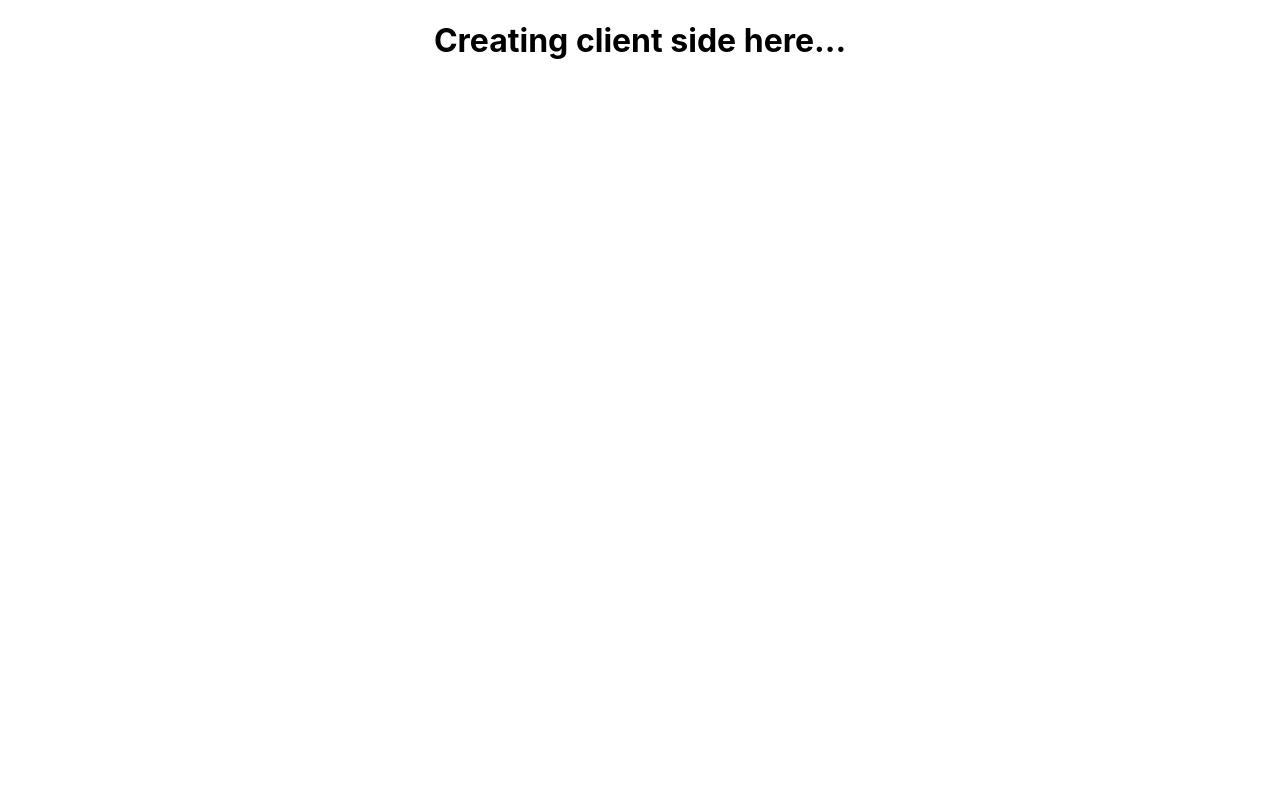
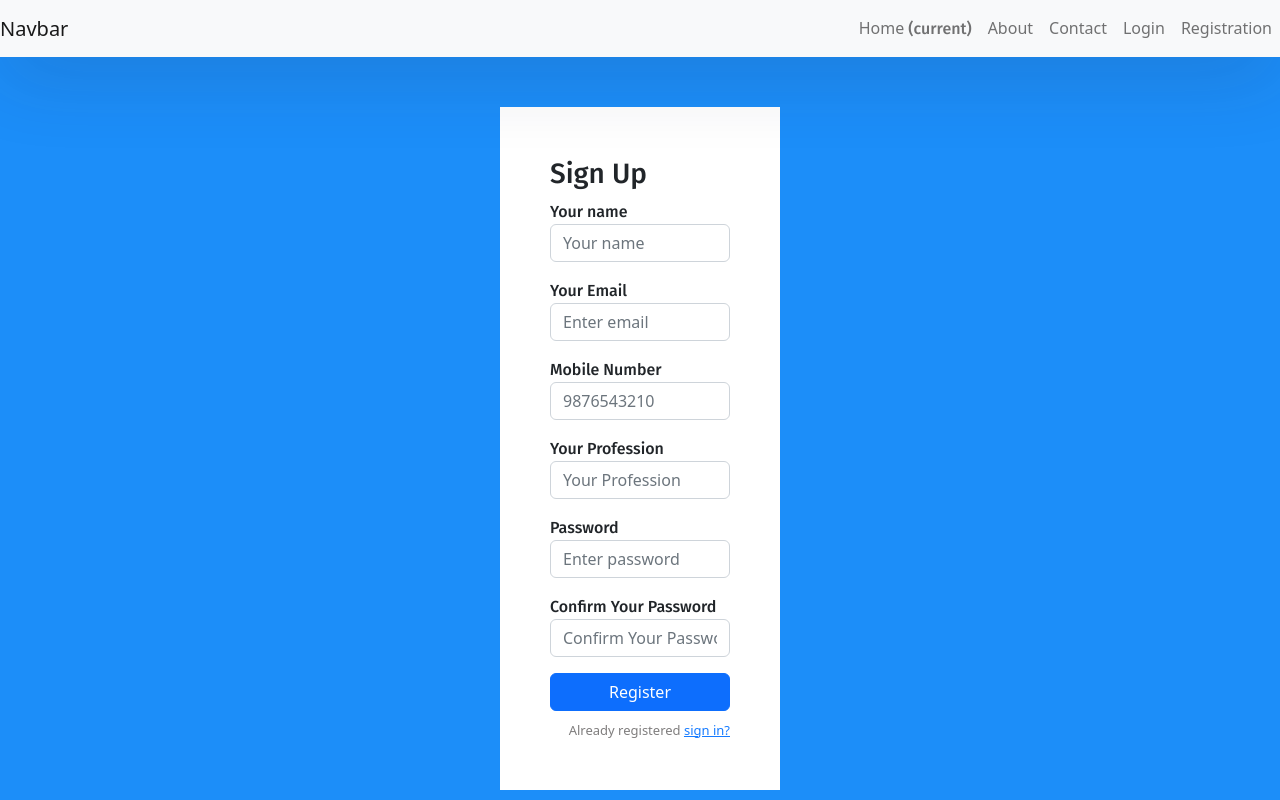
Before and after one commit to suryawanshi-ankit/firstmern-loginSingin, a React (Create React App) app in the folder client/: page /signup in a window 1280 px wide. Built offline with nearby package versions, Linux system fonts and the light colour scheme.

Commit message:
added router + component + login and sign up page design

```diff
--- a/client/package.json
+++ b/client/package.json
@@ -6,8 +6,10 @@
     "@testing-library/jest-dom": "5.16.5",
     "@testing-library/react": "13.4.0",
     "@testing-library/user-event": "13.5.0",
+    "bootstrap": "5.2.3",
     "react": "^18.2.0",
     "react-dom": "^18.2.0",
+    "react-router-dom": "6.8.1",
     "react-scripts": "5.0.1",
     "web-vitals": "2.1.4"
   },
--- a/client/public/index.html
+++ b/client/public/index.html
@@ -39,5 +39,8 @@
       To begin the development, run `npm start` or `yarn start`.
       To create a production bundle, use `npm run build` or `yarn build`.
     -->
+    <script src="https://code.jquery.com/jquery-3.2.1.slim.min.js" integrity="sha384-KJ3o2DKtIkvYIK3UENzmM7KCkRr/rE9/Qpg6aAZGJwFDMVNA/GpGFF93hXpG5KkN" crossorigin="anonymous"></script>
+    <script src="https://cdn.jsdelivr.net/npm/popper.js@1.12.9/dist/umd/popper.min.js" integrity="sha384-ApNbgh9B+Y1QKtv3Rn7W3mgPxhU9K/ScQsAP7hUibX39j7fakFPskvXusvfa0b4Q" crossorigin="anonymous"></script>
+    <script src="https://cdn.jsdelivr.net/npm/bootstrap@4.0.0/dist/js/bootstrap.min.js" integrity="sha384-JZR6Spejh4U02d8jOt6vLEHfe/JQGiRRSQQxSfFWpi1MquVdAyjUar5+76PVCmYl" crossorigin="anonymous"></script>
   </body>
 </html>
--- a/client/src/App.css
+++ b/client/src/App.css
@@ -1,38 +1,73 @@
-.App {
+@import url('https://fonts.googleapis.com/css?family=Fira+Sans:400,500,600,700,800');
+* {
+  box-sizing: border-box;
+}
+body {
+  background: #1C8EF9 !important;
+  min-height: 100vh;
+  display: flex;
+  font-weight: 400;
+  font-family: 'Fira Sans', sans-serif;
+}
+h1,h2,h3,h4,h5,h6,label,span {
+  font-weight: 500;
+  font-family: 'Fira Sans', sans-serif;
+}
+body, html, .App, #root, .auth-wrapper {
+  width: 100%;
+  height: 100%;
+}
+.navbar-light {
+  background-color: #ffffff;
+  box-shadow: 0px 14px 80px rgba(34, 35, 58, 0.2);
+}
+.auth-wrapper {
+  display: flex;
+  justify-content: center;
+  flex-direction: column;
+  text-align: left;
+}
+.auth-inner {
+  width: 450px;
+  margin: auto;
+  background: #ffffff;
+  box-shadow: 0px 14px 80px rgba(34, 35, 58, 0.2);
+  padding: 40px 55px 45px 55px;
+  border-radius: 15px;
+  transition: all .3s;
+}
+.auth-wrapper .form-control:focus {
+  border-color: #167bff;
+  box-shadow: none;
+}
+.auth-wrapper h3 {
   text-align: center;
+  margin: 0;
+  line-height: 1;
+  padding-bottom: 20px;
+}
+.custom-control-label {
+  font-weight: 400;
+}
+.forgot-password,
+.forgot-password a {
+  text-align: right;
+  font-size: 13px;
+  padding-top: 10px;
+  color: #7f7d7d;
+  margin: 0;
+}
+.forgot-password a {
+  color: #167bff;
 }
 
-.App-logo {
-  height: 40vmin;
-  pointer-events: none;
+.form-main {
+  margin: 50px 500px;
+  background-color: white;
+  padding: 50px;
 }
 
-@media (prefers-reduced-motion: no-preference) {
-  .App-logo {
-    animation: App-logo-spin infinite 20s linear;
-  }
+.col-contact {
+  padding-right: 16px;
+  background-color: white;
 }
-
-.App-header {
-  background-color: #282c34;
-  min-height: 100vh;
-  display: flex;
-  flex-direction: column;
-  align-items: center;
-  justify-content: center;
-  font-size: calc(10px + 2vmin);
-  color: white;
-}
-
-.App-link {
-  color: #61dafb;
-}
-
-@keyframes App-logo-spin {
-  from {
-    transform: rotate(0deg);
-  }
-  to {
-    transform: rotate(360deg);
-  }
-}
--- a/client/src/App.js
+++ b/client/src/App.js
@@ -1,10 +1,24 @@
 import './App.css';
+import { Route, Routes } from 'react-router-dom';
+import Navbar from './components/Navbar';
+import Home from './components/Home';
+import About from './components/About';
+import Contact from './components/Contact';
+import Login from './components/Login';
+import Signup from './components/Signup';
 
 function App() {
   return (
-    <div className="App">
-      <h1>Creating client side here...</h1>
-    </div>
+    <>
+      <Navbar />
+      <Routes>
+      <Route exact path='/' element={<Home />}></Route>
+      <Route exact path='/about' element={<About />}></Route>
+      <Route exact path='/contact' element={<Contact />}></Route>
+      <Route exact path='/login' element={<Login />}></Route>
+      <Route exact path='/signup'element={<Signup />}></Route>
+      </Routes>
+    </>
   );
 }
 
--- /dev/null
+++ b/client/src/components/About.js
@@ -0,0 +1,13 @@
+import React from 'react'
+
+const About = () => {
+  return (
+    <div>
+      <h1>
+        About page will be coming soon.
+      </h1>
+    </div>
+  )
+}
+
+export default About
--- /dev/null
+++ b/client/src/components/Contact.js
@@ -0,0 +1,21 @@
+import React from 'react';
+
+const Contact = () => {
+  return (
+    <div class="container ">
+      <div class="row mt-4 d-flex">
+        <div class="col col-contact mr-4">
+          One of three columns
+        </div>
+        <div class="col col-contact mr-4">
+          One of three columns
+        </div>
+        <div class="col col-contact mr-4">
+          One of three columns
+        </div>
+      </div>
+    </div>
+  )
+}
+
+export default Contact;
--- /dev/null
+++ b/client/src/components/Home.js
@@ -0,0 +1,13 @@
+import React from 'react'
+
+const Home = () => {
+  return (
+    <div>
+      <h1>
+        Home
+      </h1>
+    </div>
+  )
+}
+
+export default Home
--- /dev/null
+++ b/client/src/components/Login.js
@@ -0,0 +1,51 @@
+import React from 'react';
+
+const Login = () => {
+  return (
+    <form className='form-main'>
+      <h3>Sign In</h3>
+      <div className="mb-3">
+        <label>Email address</label>
+        <input
+          type="email"
+          name='email'
+          className="form-control"
+          placeholder="Enter email"
+          autoComplete='off'
+        />
+      </div>
+      <div className="mb-3">
+        <label>Password</label>
+        <input
+          type="password"
+          name="password"
+          className="form-control"
+          placeholder="Enter password"
+          autoComplete='off'
+        />
+      </div>
+      {/* <div className="mb-3">
+        <div className="custom-control custom-checkbox">
+          <input
+            type="checkbox"
+            className="custom-control-input"
+            id="customCheck1"
+          />
+          <label className="custom-control-label" htmlFor="customCheck1">
+            Remember me
+          </label>
+        </div>
+      </div> */}
+      <div className="d-grid">
+        <button type="submit" className="btn btn-primary">
+          Log In
+        </button>
+      </div>
+      {/* <p className="forgot-password text-right">
+        Forgot <a href="#">password?</a>
+      </p> */}
+    </form>
+  )
+}
+
+export default Login;
--- /dev/null
+++ b/client/src/components/Navbar.js
@@ -0,0 +1,38 @@
+import React from 'react';
+import 'bootstrap/dist/css/bootstrap.css';
+import { Link } from 'react-router-dom';
+
+const Navbar = () => {
+  return (
+    <>
+      <nav className="navbar navbar-expand-lg navbar-light bg-light">
+        <a className="navbar-brand" href="#">Navbar</a>
+        <button className="navbar-toggler" type="button" data-toggle="collapse" data-target="#navbarSupportedContent" aria-controls="navbarSupportedContent" aria-expanded="false" aria-label="Toggle navigation">
+          <span className="navbar-toggler-icon"></span>
+        </button>
+
+        <div className="collapse navbar-collapse" id="navbarSupportedContent">
+          <ul className="navbar-nav" style={{marginLeft: 'auto'}}>
+            <li className="nav-item active">
+              <Link className="nav-link" to="/">Home <span className="sr-only">(current)</span></Link>
+            </li>
+            <li className="nav-item">
+              <Link className="nav-link" to="/about">About</Link>
+            </li>
+            <li className="nav-item">
+              <Link className="nav-link" to="/contact">Contact</Link>
+            </li>
+            <li className="nav-item">
+              <Link className="nav-link" to="/login">Login</Link>
+            </li>
+            <li className="nav-item">
+              <Link className="nav-link" to="/signup">Registration</Link>
+            </li>
+          </ul>
+        </div>
+      </nav>
+    </>
+  )
+}
+
+export default Navbar;
--- /dev/null
+++ b/client/src/components/Signup.js
@@ -0,0 +1,82 @@
+import React from 'react';
+import { Link } from 'react-router-dom';
+import '../App.css';
+
+const Signup = () => {
+  return (
+    <form className='form-main'>
+      <h3>Sign Up</h3>
+      <div className="mb-3">
+        <label>Your name</label>
+        <input
+          type="text"
+          className="form-control"
+          placeholder="Your name"
+          name='name'
+          autoComplete='off'
+        />
+      </div>
+      <div className="mb-3">
+        <label>Your Email</label>
+        <input
+          type="email"
+          className="form-control"
+          placeholder="Enter email"
+          name='email'
+          autoComplete='off'
+        />
+      </div>
+      <div className="mb-3">
+        <label>Mobile Number</label>
+        <input
+          type="number"
+          name='number'
+          className="form-control"
+          placeholder="9876543210"
+          autoComplete='off'
+        />
+      </div>
+      <div className="mb-3">
+        <label>Your Profession</label>
+        <input
+          type="text"
+          name='profession'
+          className="form-control"
+          placeholder="Your Profession"
+          autoComplete='off'
+        />
+      </div>
+      <div className="mb-3">
+        <label>Password</label>
+        <input
+          type="password"
+          name='password'
+          className="form-control"
+          placeholder="Enter password"
+          autoComplete='off'
+        />
+      </div>
+      <div className="mb-3">
+        <label>Confirm Your Password</label>
+        <input
+          name='confirm_password'
+          type="password"
+          className="form-control"
+          placeholder="Confirm Your Password"
+          autoComplete='off'
+        />
+      </div>
+      <div className="d-grid">
+        <button type="submit" className="btn btn-primary">
+          Register
+        </button>
+      </div>
+      <p className="forgot-password text-right">
+        Already registered <Link to="/login">sign in?</Link>
+      </p>
+    </form>
+  )
+};
+
+
+export default Signup;
--- a/client/src/index.js
+++ b/client/src/index.js
@@ -3,11 +3,14 @@ import ReactDOM from 'react-dom/client';
 import './index.css';
 import App from './App';
 import reportWebVitals from './reportWebVitals';
+import { BrowserRouter } from 'react-router-dom';
 
 const root = ReactDOM.createRoot(document.getElementById('root'));
 root.render(
   <React.StrictMode>
-    <App />
+    <BrowserRouter>
+      <App />
+    </BrowserRouter>
   </React.StrictMode>
 );
 
```
